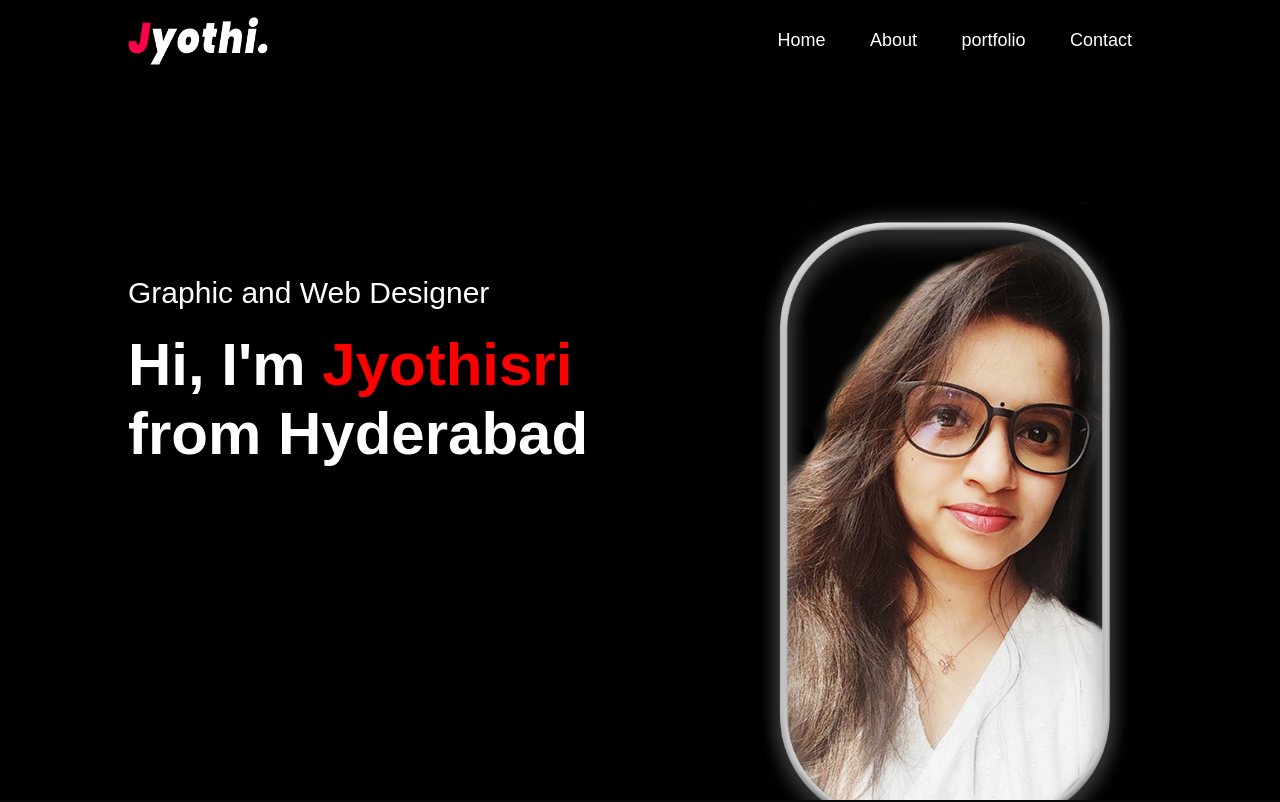
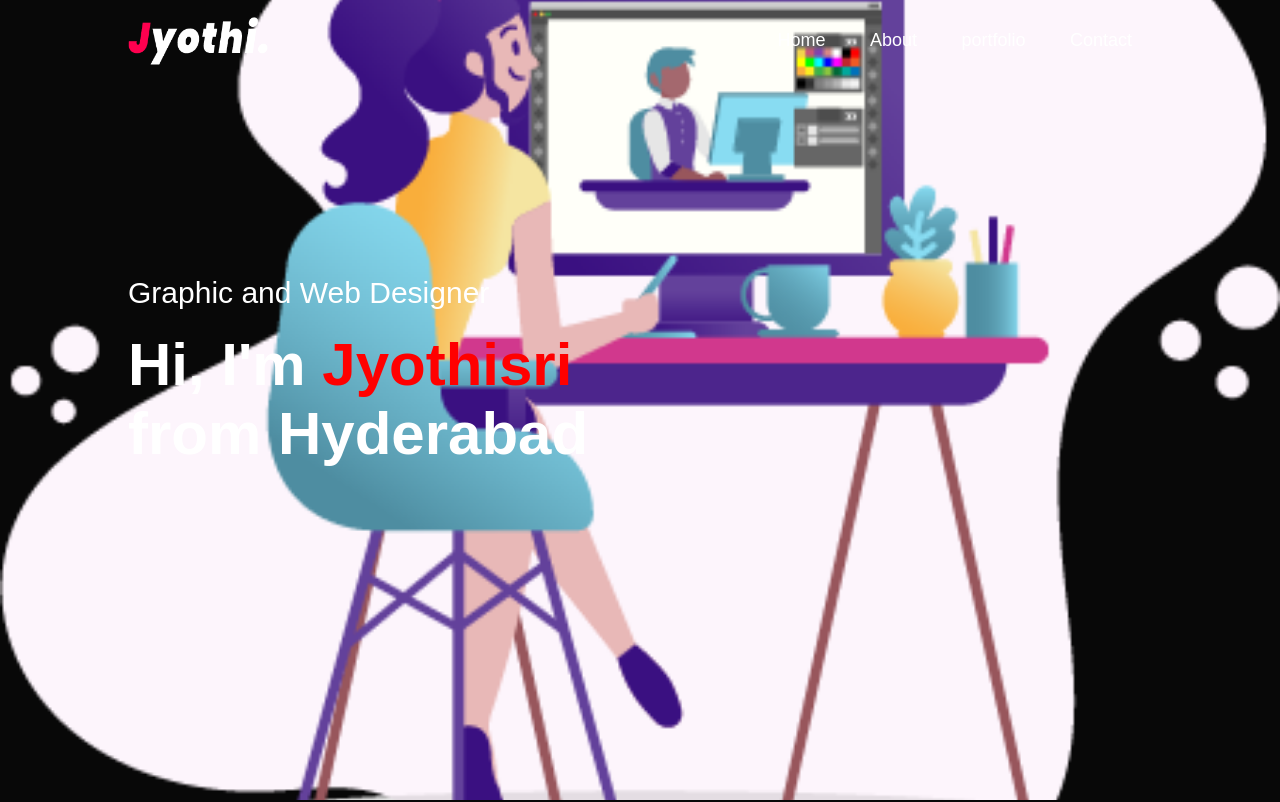
Before and after one commit to jyothisripatnaik/jyothi-portfolio, a plain HTML site: page index.html in a window 1280 px wide. Shown: the top 802 px of the page. Drawn offline with Linux system fonts and the light colour scheme.

Commit message:
Update style.css

```diff
--- a/style.css
+++ b/style.css
@@ -20,7 +20,7 @@ body{
 #header{
     width: 100%;
     height: 100vh;
-    background-image: url(images/jyo-1.jpg);
+    background-image: url(images/jyo-1.png);
     background-size: cover;
     background-position: center;
 }
```
